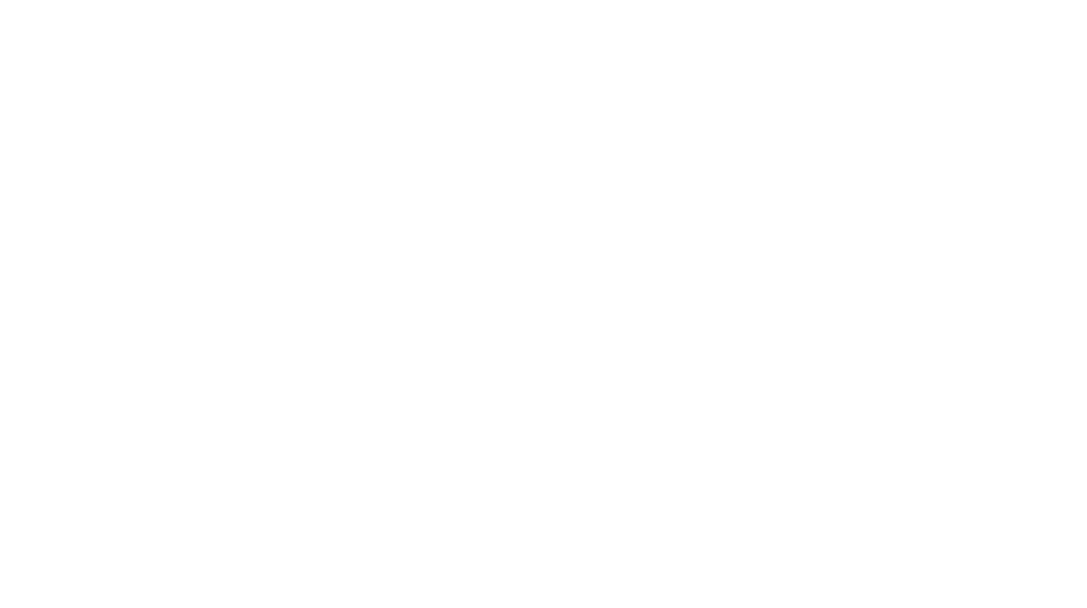
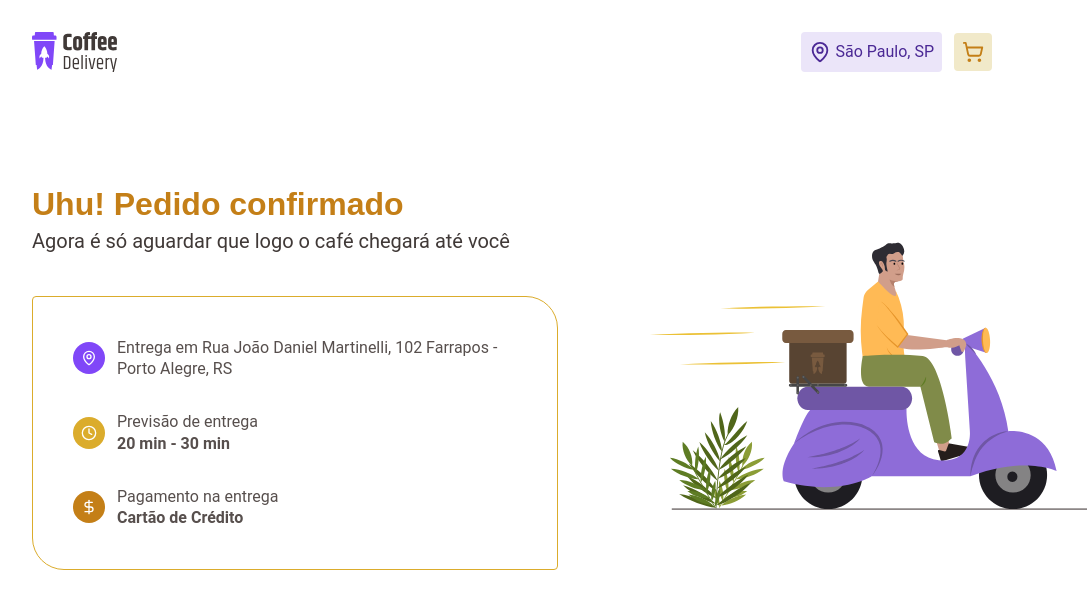
Before and after one commit to LElTEDEV/coffee, a React (Vite) app: page /success in a window 1280 px wide. Before the commit this address had no page. Shown: the top 608 px of the page, without its empty margins (128-1215 px from the left). Built offline with nearby package versions, Linux system fonts and the light colour scheme.

Commit message:
feat: add success route

```diff
--- a/src/Routes.tsx
+++ b/src/Routes.tsx
@@ -2,12 +2,14 @@
 import { DefaultLayout } from "./layouts/DefaultLayout";
 
 import { Home } from "./pages/Home";
+import { Success } from "./pages/Success";
 
 export function AppRoutes() {
   return (
     <Routes>
       <Route path="/" element={<DefaultLayout />}>
         <Route index element={<Home />} />
+        <Route path="/success" element={<Success />} />
       </Route>
     </Routes>
   );
```
